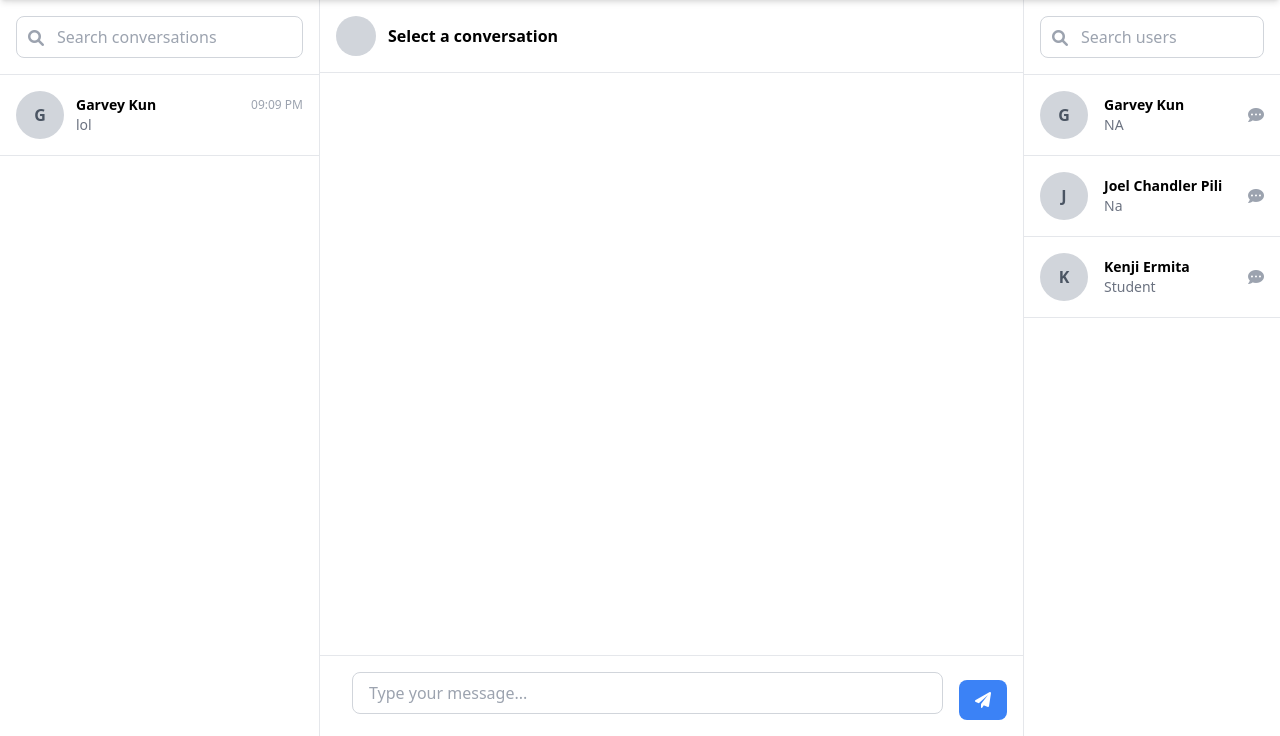
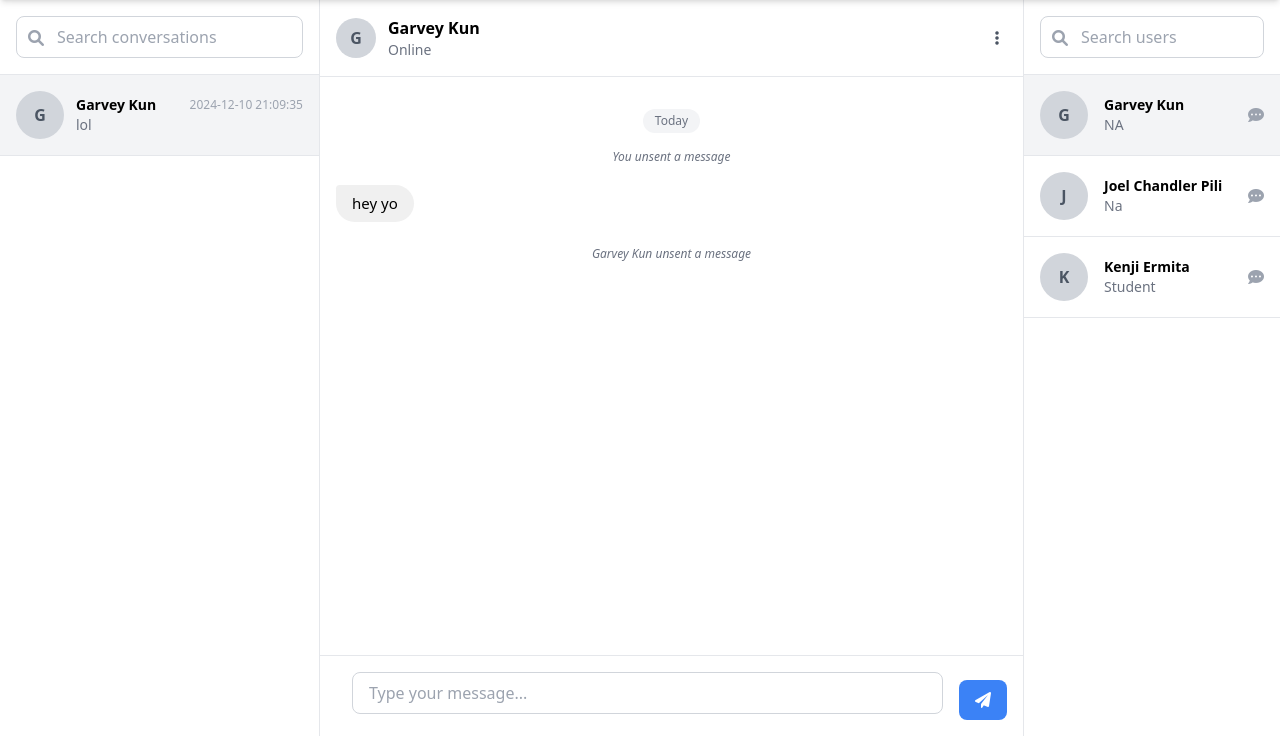
Before and after one commit to Nokitaki/CommutiyDevelopment-IM-2, a Django app: page /chat/ in a window 1280 px wide. Shown: the part 64-800 px from the top of the page. Run offline with Django 5.2, Linux system fonts and the light colour scheme; a user stored in the database is signed in; data comes from the database, SQL or seed files in the repository; both versions use the stored data as it was after the commit; some libraries are stand-ins or nearby versions.

Commit message:
unsent function working

```diff
--- a/CommuDev/chat/templates/chat/chat.html
+++ b/CommuDev/chat/templates/chat/chat.html
@@ -24,6 +24,7 @@
     }
 </style>
 <body class="bg-gray-100">
+    {% csrf_token %}
     <!-- Navigation -->
     <nav class="bg-white shadow-md fixed top-0 w-full z-50 h-16">
         <div class="w-full px-4 flex justify-between items-center h-full">
@@ -88,21 +89,34 @@
                     <div class="w-10 h-10 bg-gray-300 rounded-full flex items-center justify-center">
                         <span class="text-gray-600 font-bold" id="contact-initial"></span>
                     </div>
-                    <div class="ml-3">
+                    <div class="ml-3 flex-1">
                         <h3 class="font-semibold" id="contact-name">Select a conversation</h3>
                         <p class="text-sm text-gray-500" id="contact-status"></p>
+                    </div>
+                    <!-- Add the three-dot menu -->
+                    <div class="relative">
+                        <button id="chat-options-btn" class="p-2 hover:bg-gray-100 rounded-full" onclick="toggleChatOptions(event)">
+                            <i class="fas fa-ellipsis-v text-gray-600"></i>
+                        </button>
+                        <!-- Chat options menu -->
+                        <div id="chat-options-menu" class="hidden absolute right-0 mt-2 w-48 bg-white rounded-lg shadow-lg py-2 z-50">
+                            <button class="w-full px-4 py-2 text-left text-sm hover:bg-gray-100 flex items-center text-red-500" onclick="deleteConversation()">
+                                <i class="fas fa-trash mr-2"></i> Delete Conversation
+                            </button>
+                        </div>
                     </div>
                 </div>
             </div>
 
             <!-- Messages Area -->
+
             <div class="flex-1 overflow-y-auto p-4 space-y-1 custom-scrollbar" id="messages-container">
                 <!-- Messages will be dynamically inserted here -->
             </div>
 
             <!-- Message Input -->
             <div class="p-4 border-t border-gray-200">
-                <form id="message-form" class="flex items-end space-x-4">
+                <form id="message-form" data-url="{% url 'unsend_message' 0 %}" class="flex items-end space-x-4">
                     <input type="hidden" name="csrfmiddlewaretoken" value="{{ csrf_token }}">
                     <div class="flex-1 relative">
                         <textarea id="message-input"
@@ -331,7 +345,6 @@
 
         // Function to load messages
 function loadMessages(userId) {
-
     fetch(`/chat/messages/${userId}/`)
         .then(response => response.json())
         .then(data => {
@@ -348,8 +361,6 @@
                     day: 'numeric'
                 });
 
-                        const contentWithBreaks = message.content.replace(/\n/g, '<br>');
-
                 // Add date separator if it's a different day
                 if (formattedDate !== currentDate) {
                     currentDate = formattedDate;
@@ -362,8 +373,19 @@
                     `;
                 }
 
-                        if (!message.is_unsent) {
                 const isSender = message.sender_id === currentUserId;
+
+                if (message.is_unsent) {
+                    // Display unsent message differently based on sender
+                    messageHTML += `
+                        <div class="flex justify-center my-2 mb-4">
+                            <span class="text-xs text-gray-500 italic mb-4">
+                                ${isSender ? 'You' : message.sender_name} unsent a message
+                            </span>
+                        </div>
+                    `;
+                } else {
+                    const contentWithBreaks = message.content.replace(/\n/g, '<br>');
                     messageHTML += `
                         <div class="flex ${isSender ? 'justify-end' : 'justify-start'} mb-3 group relative"
                              data-message-id="${message.id}"
@@ -388,16 +410,9 @@
                             </div>
                         </div>
                     `;
-                        } else {
-                            messageHTML += `
-                                <div class="flex justify-center my-2 mb-4">
-                                    <span class="text-xs text-gray-500 italic mb-4">You unsent a message</span>
-                                </div>
-                            `;
                 }
                 return messageHTML;
             }).join('');
-
         });
 }
 
@@ -413,15 +428,22 @@
         let currentMessageId = null;
 
         function showMessageOptions(event, messageId) {
+            event.preventDefault();
             event.stopPropagation();
             currentMessageId = messageId;
             const menu = document.getElementById('message-context-menu');
+            const rect = event.target.closest('button').getBoundingClientRect();
             menu.style.display = 'block';
-            const button = event.target.closest('button');
-            const rect = button.getBoundingClientRect();
             menu.style.left = `${rect.left - menu.offsetWidth - 5}px`;
             menu.style.top = `${rect.top}px`;
         }
+
+        document.querySelectorAll('[data-message-id]').forEach(message => {
+            const optionsButton = message.querySelector('button');
+            if (optionsButton) {
+                optionsButton.onclick = (e) => showMessageOptions(e, message.dataset.messageId);
+            }
+        });
 
         // Close menu when clicking outside
         document.addEventListener('click', function(event) {
@@ -458,23 +480,38 @@
             document.getElementById('message-context-menu').style.display = 'none';
         }
 
+        function getCsrfToken() {
+            return document.querySelector('[name=csrfmiddlewaretoken]').value;
+        }
+
         function unsendMessage() {
             if (!currentMessageId || !confirm('Are you sure you want to unsend this message?')) return;
 
             fetch(`/chat/message/unsend/${currentMessageId}/`, {
                 method: 'POST',
                 headers: {
-                        'Content-Type': 'application/json',
-                        'X-CSRFToken': csrfToken
+                    'X-CSRFToken': csrfToken,
+                    'Accept': 'application/json'  // Add this line
+                },
+            })
+            .then(response => {
+                if (!response.ok) {
+                    throw new Error(`HTTP error! status: ${response.status}`);
                 }
+                return response.json();
             })
-                .then(response => response.json())
             .then(data => {
                 if (data.status === 'success') {
                     loadMessages(selectedUserId);
+                    refreshContacts();  // Add this to refresh the contacts list
+                } else {
+                    console.error('Error:', data.message);
                 }
             })
-                .catch(error => console.error('Error:', error));
+            .catch(error => {
+                console.error('Error unsending message:', error);
+                alert('Failed to unsend message. Please try again.');
+            });
 
             document.getElementById('message-context-menu').style.display = 'none';
         }
@@ -508,9 +545,12 @@
 
         // Function to refresh contacts list
         function refreshContacts() {
-            fetch('/chat/contacts/')
+            return fetch('/chat/contacts/')
                 .then(response => response.json())
-                .then(data => renderContacts(data.contacts))
+                .then(data => {
+                    renderContacts(data.contacts);
+                    return data;
+                })
                 .catch(error => {
                     console.error('Error refreshing contacts:', error);
                 });
@@ -538,8 +578,22 @@
 
         // Initial loading
         function initialize() {
-            refreshContacts();
+            refreshContacts().then(() => {
+                // Get all contacts
+                fetch('/chat/contacts/')
+                    .then(response => response.json())
+                    .then(data => {
+                        if (data.contacts && data.contacts.length > 0) {
+                            // Get the first contact (most recent conversation)
+                            const mostRecentContact = data.contacts[0];
+                            // Automatically select this conversation
+                            selectChat(mostRecentContact.userId);
                         }
+                    })
+                    .catch(error => console.error('Error loading initial contact:', error));
+            });
+        }
+
 
         // Poll for new messages
         function startPolling() {
@@ -592,6 +646,97 @@
                 messageInput.style.height = 'auto';
             }, 0);
         });
+
+
+        function renderMessage(message, currentUserId) {
+            const messageDiv = document.createElement('div');
+            const isOwnMessage = message.sender_id === currentUserId;
+
+            messageDiv.className = `flex ${isOwnMessage ? 'justify-end' : 'justify-start'} mb-4`;
+
+            const messageContent = document.createElement('div');
+            messageContent.className = `max-w-[70%] rounded-lg px-4 py-2 ${
+                isOwnMessage ? 'bg-blue-500 text-white' : 'bg-gray-200 text-gray-900'
+            }`;
+
+            if (message.is_unsent) {
+                messageContent.innerHTML = `
+                    <div class="italic text-sm">
+                        ${message.sender_name} unsent a message
+                    </div>
+                `;
+            } else {
+                messageContent.innerHTML = `
+                    <div class="break-words">${message.content}</div>
+                    <div class="text-xs mt-1 ${isOwnMessage ? 'text-blue-100' : 'text-gray-500'}">
+                        ${message.timestamp}
+                    </div>
+                `;
+            }
+
+            messageDiv.appendChild(messageContent);
+            return messageDiv;
+        }
+
+    </script>
+
+    <script>//a delete function jscript
+        function toggleChatOptions(event) {
+            event.stopPropagation();
+            const menu = document.getElementById('chat-options-menu');
+            menu.classList.toggle('hidden');
+        }
+
+        // Close menu when clicking outside
+        document.addEventListener('click', function(event) {
+            const menu = document.getElementById('chat-options-menu');
+            const button = document.getElementById('chat-options-btn');
+            if (!menu.contains(event.target) && !button.contains(event.target)) {
+                menu.classList.add('hidden');
+            }
+        });
+
+        function deleteConversation() {
+            if (!selectedUserId || !confirm('Are you sure you want to delete this conversation? This action cannot be undone.')) return;
+
+            fetch(`/chat/conversation/delete/${selectedUserId}/`, {
+                method: 'POST',
+                headers: {
+                    'X-CSRFToken': csrfToken,
+                    'Accept': 'application/json'
+                },
+            })
+            .then(response => {
+                if (!response.ok) {
+                    throw new Error(`HTTP error! status: ${response.status}`);
+                }
+                return response.json();
+            })
+            .then(data => {
+                if (data.status === 'success') {
+                    // Clear the chat area
+                    document.getElementById('messages-container').innerHTML = '';
+                    document.getElementById('contact-name').textContent = 'Select a conversation';
+                    document.getElementById('contact-initial').textContent = '';
+                    document.getElementById('contact-status').textContent = '';
+
+                    // Reset selected user
+                    selectedUserId = null;
+
+                    // Refresh contacts list
+                    refreshContacts();
+                } else {
+                    console.error('Error:', data.message);
+                }
+            })
+            .catch(error => {
+                console.error('Error deleting conversation:', error);
+                alert('Failed to delete conversation. Please try again.');
+            });
+
+            // Hide the menu
+            document.getElementById('chat-options-menu').classList.add('hidden');
+        }
     </script>
 </body>
 </html>
--- a/CommuDev/chat/urls.py
+++ b/CommuDev/chat/urls.py
@@ -11,4 +11,5 @@
     path('mark-read/<uuid:user_id>/', views.mark_messages_read, name='mark_messages_read'),
     path('message/edit/<int:message_id>/', views.edit_message, name='edit_message'),
     path('message/unsend/<int:message_id>/', views.unsend_message, name='unsend_message'),
+    path('conversation/delete/<uuid:user_id>/', views.delete_conversation, name='delete_conversation'),
 ]
--- a/CommuDev/chat/views.py
+++ b/CommuDev/chat/views.py
@@ -34,7 +34,6 @@
     contact_ids = set(list(sent_to) + list(received_from))
     return User.objects.filter(userId__in=contact_ids).order_by('firstname')
 
-# chat/views.py
 
 @login_required
 def get_contacts(request):
@@ -43,17 +42,13 @@
             Q(sender=request.user) | Q(recipient=request.user)
         ).select_related('sender', 'recipient').order_by('-timestamp')
 
-        # Use a dictionary to keep track of the latest message for each contact
         contacts_dict = {}
 
         for message in messages:
-            # Determine if the contact is the sender or recipient
             contact = message.recipient if message.sender == request.user else message.sender
             contact_id = str(contact.userId)
 
-            # Only process if this is a new contact or a more recent message
             if contact_id not in contacts_dict:
-                # Get unread count for this contact
                 unread_count = Message.objects.filter(
                     sender=contact,
                     recipient=request.user,
@@ -65,17 +60,18 @@
                     'firstname': contact.firstname,
                     'lastname': contact.lastname,
                     'lastMessage': message.content,
-                    'lastMessageTime': localtime(message.timestamp).strftime('%I:%M %p'),
+                    'lastMessageTime': localtime(message.timestamp).strftime('%Y-%m-%d %H:%M:%S'),  # Add full timestamp
+                    'lastMessageTimeDisplay': localtime(message.timestamp).strftime('%I:%M %p'),
                     'unreadCount': unread_count
                 }
 
-        # Convert dictionary values to list
         contacts_list = list(contacts_dict.values())
+        # Sort contacts by lastMessageTime
+        contacts_list.sort(key=lambda x: x['lastMessageTime'], reverse=True)
 
         return JsonResponse({'contacts': contacts_list})
 
     except Exception as e:
-        # Log the error (you should set up proper logging)
         print(f"Error in get_contacts: {str(e)}")
         return JsonResponse(
             {'error': 'An error occurred while fetching contacts'},
@@ -84,7 +80,6 @@
 
 @login_required
 def get_messages(request, user_id):
-    """Get message history with a specific user"""
     other_user = get_object_or_404(User, userId=user_id)
     messages = Message.objects.filter(
         (Q(sender=request.user) & Q(recipient=other_user)) |
@@ -92,11 +87,12 @@
     ).order_by('timestamp')
 
     messages_data = [{
-        'id': msg.id,  # Add this line
+        'id': msg.id,
         'content': msg.content,
         'sender_id': str(msg.sender.userId),
+        'sender_name': f"{msg.sender.firstname} {msg.sender.lastname}",  # Add sender's name
         'timestamp': localtime(msg.timestamp).strftime('%I:%M %p'),
-        'is_unsent': msg.is_unsent  # Add this line
+        'is_unsent': msg.is_unsent
     } for msg in messages]
 
     return JsonResponse({'messages': messages_data})
@@ -165,7 +161,11 @@
         message = Message.objects.get(id=message_id, sender=request.user)
         message.is_unsent = True
         message.save()
-        return JsonResponse({'status': 'success'})
+        return JsonResponse({
+            'status': 'success',
+            'message_id': message_id,
+            'sender_name': f"{message.sender.firstname} {message.sender.lastname}"
+        })
     except Message.DoesNotExist:
         return JsonResponse({
             'status': 'error',
@@ -176,3 +176,24 @@
             'status': 'error',
             'message': str(e)
         }, status=500)
+
+@login_required
+@require_POST
+def delete_conversation(request, user_id):
+    try:
+        other_user = get_object_or_404(User, userId=user_id)
+        # Delete all messages between the two users
+        Message.objects.filter(
+            (Q(sender=request.user) & Q(recipient=other_user)) |
+            (Q(sender=other_user) & Q(recipient=request.user))
+        ).delete()
+
+        return JsonResponse({
+            'status': 'success',
+            'message': 'Conversation deleted successfully'
+        })
+    except Exception as e:
+        return JsonResponse({
+            'status': 'error',
+            'message': str(e)
+        }, status=500)
```
Also changed, not shown: CommuDev/db.sqlite3. Lines whose indentation alone changed are shown as unchanged.
